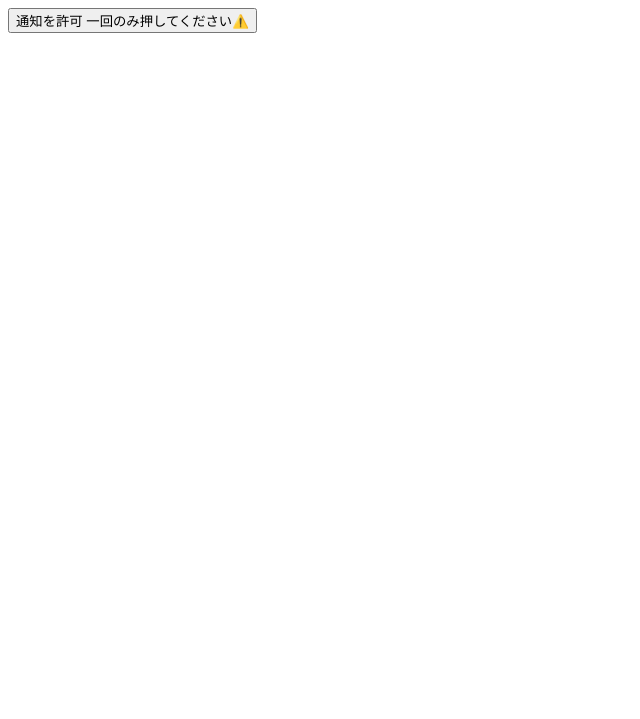
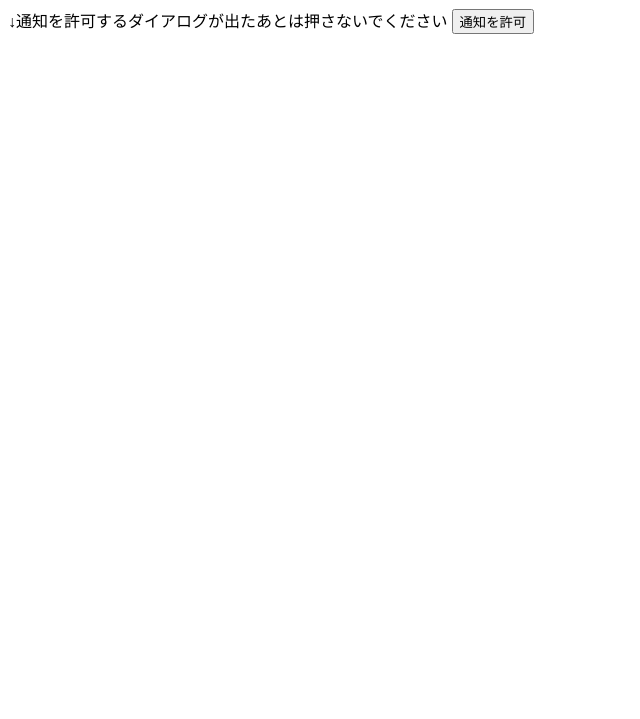
Before and after one commit to Hayato040404/quaketest, a website: page public/index.html in a window 1280 px wide. Shown: the part 81-800 px from the top of the page, without its empty margins (0-640 px from the left). Drawn offline with Linux system fonts and the light colour scheme; no server answers.

Commit message:
Update index.html

```diff
--- a/public/index.html
+++ b/public/index.html
@@ -12,7 +12,8 @@
 </head>
 <body>
   <h1>【EWC】地震情報通知アプリ</h1>
-  <button id="subscribeButton">通知を許可 一回のみ押してください⚠️</button>
+  ↓通知を許可するダイアログが出たあとは押さないでください
+  <button id="subscribeButton">通知を許可</button>
   <div id="earthquakeInfo"></div>
   <script>
     const publicVapidKey = 'BC1T1-o4f9vLJ11ngQXOZTdKY8xd38vUyWeWyPosJ7JDJxnCPrAGtJZE_CUW4dqdh60eEUf5G-qzWjaojsSMer0';
```
